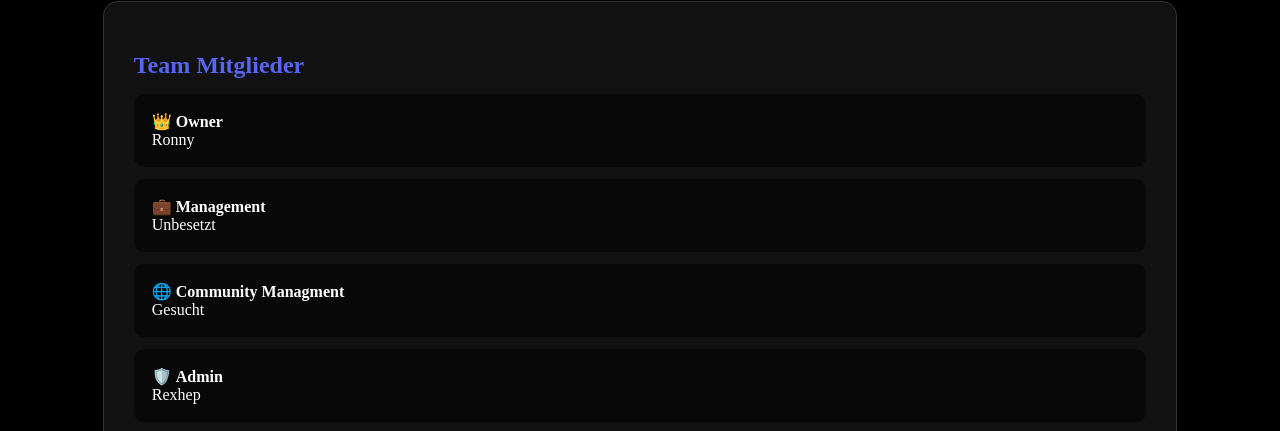
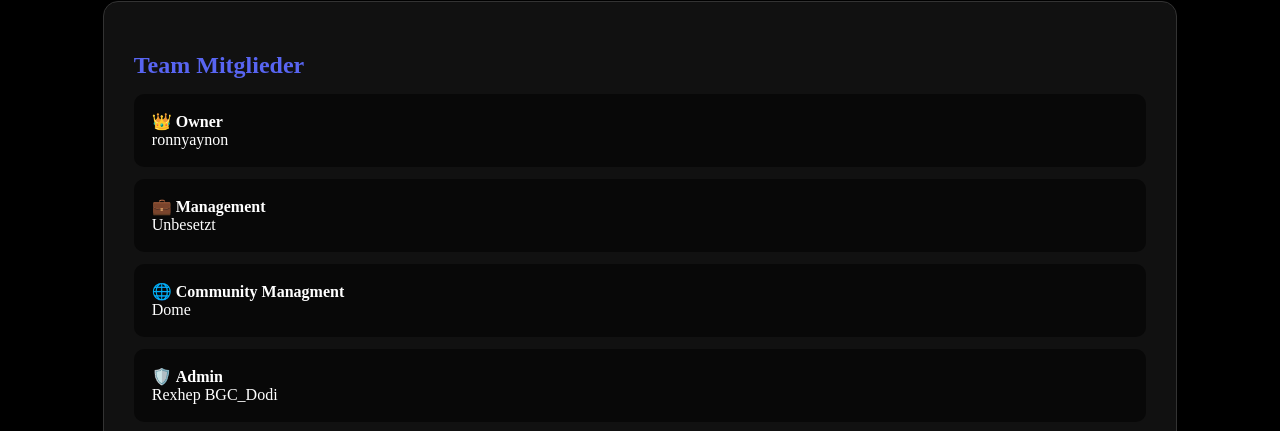
Before and after one commit to ronny187/ronnys-community, a website: page team.html in a window 1280 px wide. Shown: the part 356-787 px from the top of the page. Drawn offline with Linux system fonts and the light colour scheme.

Commit message:
Add files via upload

```diff
--- a/team.html
+++ b/team.html
@@ -54,7 +54,7 @@
 
 👑 <b>Owner</b><br>
 
-Ronny
+ronnyaynon
 
 </div>
 
@@ -74,7 +74,7 @@ Unbesetzt
 
 🌐 <b>Community Managment</b><br>
 
-Gesucht
+Dome
 
 </div>
 
@@ -85,7 +85,7 @@ Gesucht
 🛡️ <b>Admin</b><br>
 
 Rexhep
-
+BGC_Dodi
 </div>
 
 
```
